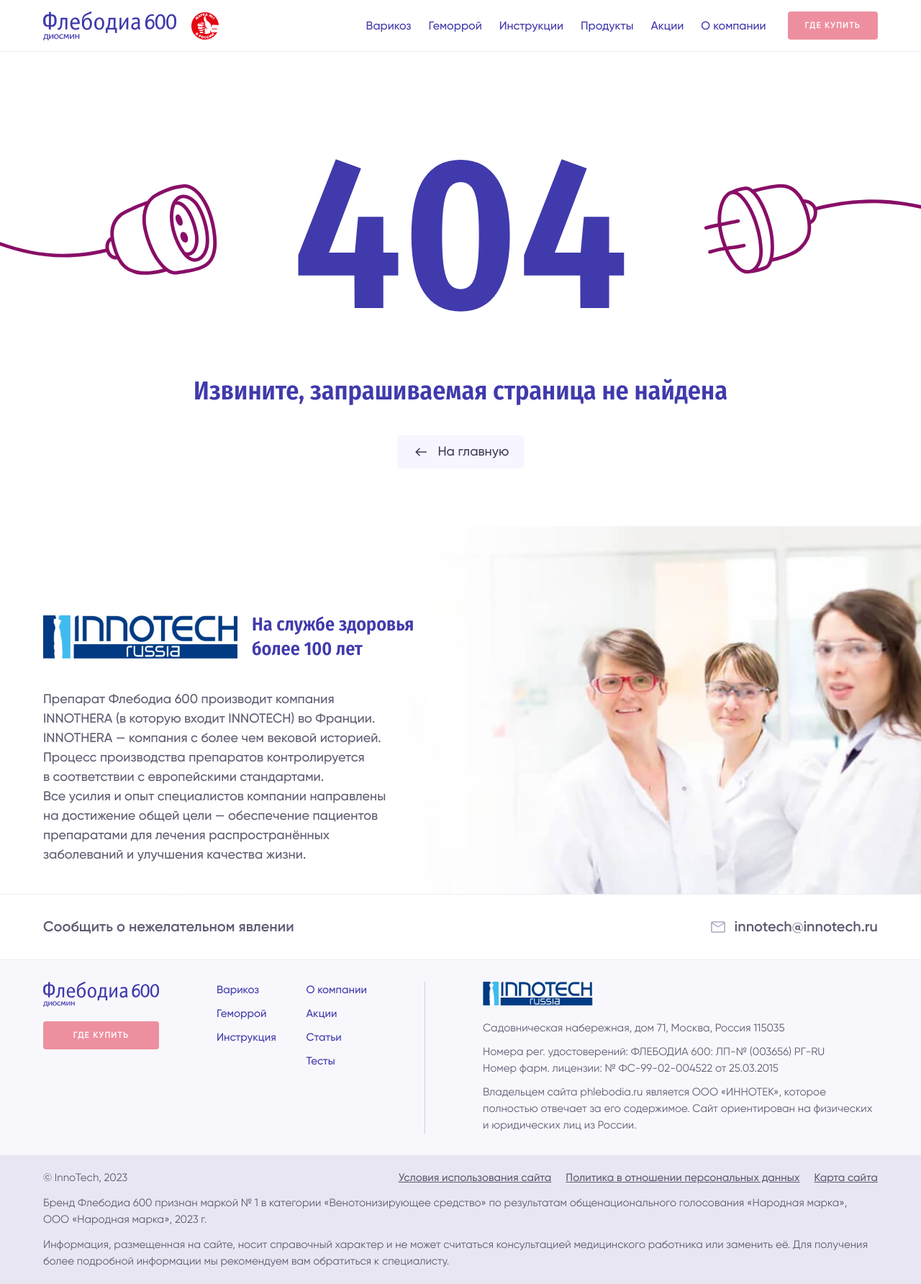
After one commit to htmltest/project228, a PHP site: page /phlebodia-00-404.html in a window 1280 px wide. The commit adds this page. Shown: the whole page at 72% size. Run offline with PHP 8.4, Linux system fonts and the light colour scheme.

Commit message:
updates
404 ошибка
- новая страница

Технические работы / Временно недоступна
- за референс брали страницу "Сервис временно недоступен", которую мы недавно делали для ЛК ДМС

Варикоз
- заказчик просит сделать анимацию как на старой версии страницы

Варикоз
- в блоке "Почему Флебодиа..." в попапе у "Оптимальной дозы" нужно поставить сноску

Общие моменты
- добавить кнопку "Где купить" в мобилке в шапке

```diff
--- a/css/styles.css
+++ b/css/styles.css
@@ -426,12 +426,14 @@
     .header-menu ul li {margin:0; border-top:1px solid rgba(168, 168, 191, 0.2)}
     .header-menu ul li a {padding:20px 56px 20px 20px; color:#403AAC; border-radius:0; position:relative}
     .header-menu ul li.active a::after {content:""; position:absolute; right:20px; top:17px; width:36px; height:36px; background:url(../images/header-menu-active.svg) no-repeat}
-    .header-buy {display:none}
+    .header-buy {display:none; margin:0; border-top:1px solid rgba(168, 168, 191, 0.2); padding:20px 20px 0 20px}
+    .menu-mobile-open .header-buy {display:block}
+    .header-buy .btn {width:100%}
 }
 
 .header-mobile {display:none}
 @media (max-width:1199px) {
-    .header-mobile {display:block; border-top:1px solid rgba(168, 168, 191, 0.2); padding:20px}
+    .header-mobile {display:block; padding:12px 20px 20px 20px}
     .header-mobile-contacts a {display:flex; margin:10px 0 0 0; align-items:center; justify-content:center; border:1px solid #E9E6F3; border-radius:4px; padding:15px 0 13px 0; color:#5C5C73; font-weight:600; font-size:15px; line-height:20px; text-decoration:none}
     .header-mobile-contacts a:first-child {margin:0}
     .header-mobile-contacts a svg {width:19px; height:19px; margin:-2px 10px 0 0; fill:#A8A8BF}
@@ -947,13 +949,39 @@
 .varicose-welcome-box-label-2 {position:absolute; right:30px; top:151px; font-size:10px; line-height:15px; color:#6F2782; text-transform:uppercase; transform:rotate(-90deg); white-space:nowrap}
 .varicose-welcome-brand {position:absolute; left:-18px; top:324px; width:130px}
 .varicose-welcome-brand img {display:block; width:100%}
-.varicose-welcome-legs {position:absolute; right:-7px; bottom:0; width:340px}
+.varicose-welcome-legs {position:absolute; right:7px; bottom:0; width:312px}
 .varicose-welcome-legs img {display:block; width:100%}
 .varicose-welcome-text {position:absolute; font-weight:600; font-size:48px; line-height:58px; color:#6F2782}
 .fonts-loaded .varicose-welcome-text {font-family:FiraSansCondensed, sans-serif}
-.varicose-welcome-text-1 {right:276px; bottom:395px}
-.varicose-welcome-text-2 {right:309px; bottom:319px}
-.varicose-welcome-text-3 {right:297px; bottom:243px}
+.varicose-welcome-text-1 {right:276px; bottom:395px; animation:legAnim1 8s ease-in-out infinite}
+.varicose-welcome-text-2 {right:309px; bottom:319px; animation:legAnim2 8s ease-in-out infinite}
+.varicose-welcome-text-3 {right:297px; bottom:243px; animation:legAnim3 8s ease-in-out infinite}
+
+.varicose-welcome-legs-1 {animation:legAnim1 8s ease-in-out infinite}
+.varicose-welcome-legs-2 {animation:legAnim2 8s ease-in-out infinite}
+.varicose-welcome-legs-3 {animation:legAnim3 8s ease-in-out infinite}
+
+@-webkit-keyframes legAnim1 {
+    0% {opacity:1}
+    25% {opacity:0}
+    50% {opacity:0}
+    75% {opacity:0}
+    to {opacity:1}
+}
+@-webkit-keyframes legAnim2 {
+    0% {opacity:1}
+    25% {opacity:1}
+    50% {opacity:0}
+    75% {opacity:0}
+    to {opacity:1}
+}
+@-webkit-keyframes legAnim3 {
+    0% {opacity:1}
+    25% {opacity:1}
+    50% {opacity:1}
+    75% {opacity:0}
+    to {opacity:1}
+}
 
 @media (max-width:1199px) {
     .varicose-welcome {padding:40px 0 0 0}
@@ -1019,7 +1047,10 @@
 .varicose-reasons-item-info svg {display:block; width:24px; height:24px; fill:rgba(92, 92, 115, 0.5); transition:fill 0.2s}
 .varicose-reasons-item-info:hover svg {fill:#EE8F9F}
 .varicose-reasons-item-info-text {display:none; position:absolute; right:-85px; top:27px; width:350px; padding:20px; font-weight:500; font-size:15px; line-height:23px; letter-spacing:0.01em; background:#FFFFFF; border-radius:6px; box-shadow:0px 0px 24px rgba(0, 0, 0, 0.1); color:#3E3E59}
+.varicose-reasons-item-info-text::before {content:""; position:absolute; left:0; top:-27px; right:0; height:27px; background:transparent}
 .varicose-reasons-item-info:hover .varicose-reasons-item-info-text {display:block}
+.varicose-reasons-item-info-text sup {display:inline-block; vertical-align:top; margin:0 0 0 3px; font-weight:500; font-size:10px; line-height:10px; border-bottom:1px dotted #3E3E59; transition:border-color 0.2s}
+.varicose-reasons-item-info-text sup:hover {border-color:transparent}
 
 @media (max-width:1199px) {
     .varicose-reasons {display:block; margin:20px 0 0 0}
@@ -1877,3 +1908,62 @@
 @media (max-width:1199px) {
     .window-general {width:335px}
 }
+
+.page-404 {margin:60px 0 80px 0; position:relative}
+.page-404::before {content:""; position:absolute; left:50%; top:124px; width:1920px; height:126px; margin:0 0 0 -960px; background:url(../images/page-404-bg.svg) no-repeat; background-size:100%}
+.page-404-title {position:relative; text-align:center; font-weight:600; font-size:300px; line-height:390px; color:#403AAC}
+.fonts-loaded .page-404-title {font-family:FiraSansCondensed, sans-serif}
+.page-404-text {position:relative; text-align:center; font-weight:600; font-size:36px; line-height:43px; color:#403AAC}
+.fonts-loaded .page-404-text {font-family:FiraSansCondensed, sans-serif}
+.page-404-link {margin:40px 0 0 0; display:flex; justify-content:center}
+.page-404-link a {display:flex; align-items:center; padding:10px 20px; font-size:18px; line-height:25px; color:#3E3E59; background:#F7F5FF; border-radius:4px; transition:background 0.2s, color 0.2s}
+.page-404-link a:hover {color:#FFFFFF; background:#403AAC}
+.page-404-link a svg {width:26px; height:26px; margin:0 10px 0 0; fill:#3E3E59; transition:fill 0.2s}
+.page-404-link a:hover svg {fill:#FFFFFF}
+
+@media (max-width:1199px) {
+    .page-404 {margin:100px 0}
+    .page-404::before {width:485px; height:32px; top:31px; margin:0 0 0 -243px}
+    .page-404-title {font-size:72px; line-height:94px}
+    .page-404-text {font-size:24px; line-height:29px}
+}
+
+.page-404+.main-footer {padding:120px 0 0 0; min-height:511px; margin:0 0 -120px 0}
+.page-404+.main-footer::before {height:511px; background-position:center -80px}
+
+@media (max-width:1199px) {
+    .page-404+.main-footer {padding:80px 0 0 0; min-height:0; margin:0}
+}
+
+.page-unavailable .wrapper-inner {padding-top:60px}
+.header-unavailable {display:flex; align-items:center}
+
+@media (max-width:1199px) {
+    .page-unavailable .wrapper-inner {padding-top:16px}
+}
+
+.unavailable {margin:200px 0; position:relative}
+.unavailable::before {content:""; position:absolute; left:50%; top:-200px; width:1680px; height:572px; margin:0 0 0 -840px; background:url(../images/page-unavailable.svg) no-repeat; background-size:100%}
+.unavailable-title {max-width:320px; font-weight:600; font-size:48px; line-height:58px; color:#403AAC; position:relative}
+.fonts-loaded .unavailable-title {font-family:FiraSansCondensed, sans-serif}
+.unavailable-text {position:relative; max-width:320px; margin:20px 0 0 0; font-size:20px; line-height:30px}
+
+@media (max-width:1199px) {
+    .unavailable {margin:307px 0 100px 0}
+    .unavailable::before {top:-231px; width:447px; height:213px; margin:0 0 0 -223px; background:url(../images/page-unavailable-mobile.svg) no-repeat; background-size:100%}
+    .unavailable-title {max-width:240px; font-size:36px; line-height:43px}
+    .unavailable-text {max-width:280px; font-size:18px; line-height:27px}
+}
+
+.footer-unavailable {background:#E9E6F3; padding:20px 0}
+.footer-unavailable .container {display:flex; align-items:center; justify-content:space-between}
+.footer-unavailable-left {display:flex; align-items:center}
+.footer-unavailable-logo svg {display:block; width:185px; height:40px; fill:#403AAC}
+.footer-unavailable-brand {margin:0 0 0 20px; width:40px}
+.footer-unavailable-brand img {display:block; width:100%}
+.footer-unavailable-copyrights {font-weight:normal; font-size:15px; line-height:23px}
+
+@media (max-width:1199px) {
+    .footer-unavailable .container {display:block}
+    .footer-unavailable-copyrights {margin:20px 0 0 0}
+}
--- a/index.html
+++ b/index.html
@@ -64,6 +64,8 @@
 
                     <h3>Служебные страницы</h3>
                     <p><a href="phlebodia-00-typography.html">Типографика</a></p>
+                    <p><a href="phlebodia-00-404.html">Страница 404</a></p>
+                    <p><a href="phlebodia-00-unavailable.html">Сайт временно не доступен</a></p>
 
                     <h3>Попапы</h3>
                     <p><a href="windows/general.html" class="window-link">Общий попап</a></p>
--- /dev/null
+++ b/phlebodia-00-404.html
@@ -0,0 +1,195 @@
+<!DOCTYPE html>
+<html lang="ru">
+    <head>
+        <meta charset="utf-8">
+        <title>Флебодиа</title>
+
+        <link rel="stylesheet" href="css/styles.css">
+        <link rel="stylesheet" href="js/swiper/swiper-bundle.min.css" />
+        <link rel="stylesheet" href="js/select2/select2.css">
+
+        <link rel="apple-touch-icon-precomposed" sizes="57x57" href="apple-touch-icon-57x57.png">
+        <link rel="apple-touch-icon-precomposed" sizes="114x114" href="apple-touch-icon-114x114.png">
+        <link rel="apple-touch-icon-precomposed" sizes="72x72" href="apple-touch-icon-72x72.png">
+        <link rel="apple-touch-icon-precomposed" sizes="144x144" href="apple-touch-icon-144x144.png">
+        <link rel="apple-touch-icon-precomposed" sizes="60x60" href="apple-touch-icon-60x60.png">
+        <link rel="apple-touch-icon-precomposed" sizes="120x120" href="apple-touch-icon-120x120.png">
+        <link rel="apple-touch-icon-precomposed" sizes="76x76" href="apple-touch-icon-76x76.png">
+        <link rel="apple-touch-icon-precomposed" sizes="152x152" href="apple-touch-icon-152x152.png">
+        <link rel="icon" type="image/png" href="favicon-196x196.png" sizes="196x196">
+        <link rel="icon" type="image/png" href="favicon-96x96.png" sizes="96x96">
+        <link rel="icon" type="image/png" href="favicon-32x32.png" sizes="32x32">
+        <link rel="icon" type="image/png" href="favicon-16x16.png" sizes="16x16">
+        <link rel="icon" type="image/png" href="favicon-128.png" sizes="128x128">
+        <meta name="application-name" content="Флебодиа">
+        <meta name="msapplication-TileColor" content="#FFFFFF">
+        <meta name="msapplication-TileImage" content="mstile-144x144.png">
+        <meta name="msapplication-square70x70logo" content="mstile-70x70.png">
+        <meta name="msapplication-square150x150logo" content="mstile-150x150.png">
+        <meta name="msapplication-wide310x150logo" content="mstile-310x150.png">
+        <meta name="msapplication-square310x310logo" content="mstile-310x310.png">
+
+        <meta http-equiv="x-ua-compatible" content="ie=edge">
+        <meta name="viewport" content="width=device-width">
+    </head>
+
+    <body>
+
+        <!-- wrapper -->
+        <div class="wrapper">
+
+            <!-- wrapper inner -->
+            <div class="wrapper-inner">
+
+                <header>
+                    <div class="container">
+                        <div class="header-left">
+                            <div class="header-logo"><a href="#"><svg><use xlink:href="images/sprite.svg#logo"></use></svg></a></div>
+                            <div class="header-brand"><img src="images/brand-1.svg" alt=""></div>
+                        </div>
+                        <a href="#" class="menu-mobile-link"><svg><use xlink:href="images/sprite.svg#menu-mobile-link"></use></svg><svg><use xlink:href="images/sprite.svg#menu-mobile-close"></use></svg></a>
+                        <div class="header-right">
+                            <div class="header-menu">
+                                <ul>
+                                    <li><a href="#">Варикоз</a></li>
+                                    <li><a href="#">Геморрой</a></li>
+                                    <li><a href="#">Инструкции</a></li>
+                                    <li><a href="#">Продукты</a></li>
+                                    <li class="expert-link"><a href="#">Cпециалистам</a></li>
+                                    <li><a href="#">Акции</a></li>
+                                    <li><a href="#">О&nbsp;компании</a></li>
+                                </ul>
+                            </div>
+                            <div class="header-buy"><a href="#buy" class="btn btn-small btn-red page-link">Где купить</a></div>
+                            <div class="header-mobile">
+                                <div class="header-mobile-contacts">
+                                    <a href="tel:+74956400458"><svg><use xlink:href="images/sprite.svg#footer-contacts-phone"></use></svg>+7 (495) 640 04 58</a>
+                                    <a href="mailto:innotech@innotech.ru"><svg><use xlink:href="images/sprite.svg#footer-contacts-email"></use></svg>innotech@innotech.ru</a>
+                                </div>
+                                <div class="header-mobile-feedback">
+                                    <div class="header-mobile-feedback-title">Остались вопросы и&nbsp;предложения? Свяжитесь с&nbsp;нами</div>
+                                </div>
+                            </div>
+                        </div>
+                    </div>
+                </header>
+
+                <!-- container -->
+                <div class="container">
+
+                    <div class="page-404">
+                        <div class="page-404-title">404</div>
+                        <div class="page-404-text">Извините, запрашиваемая страница не&nbsp;найдена</div>
+                        <div class="page-404-link"><a href="#"><svg><use xlink:href="images/sprite.svg#breadcrumbs-mobile"></use></svg>На главную</a></div>
+                    </div>
+
+                    <!-- main footer -->
+                    <div class="main-footer">
+                        <div class="innotech-footer">
+                            <div class="innotech-footer-header">
+                                <div class="innotech-footer-header-logo"><img src="images/innotech-footer.png" alt=""></div>
+                                <div class="innotech-footer-header-text">На&nbsp;службе здоровья более 100 лет</div>
+                            </div>
+                            <div class="innotech-footer-mobile-photo"><img src="images/innotech-footer-mobile-photo.jpg" alt=""></div>
+                            <div class="innotech-footer-text">
+                                <p>Препарат Флебодиа 600 производит компания INNOTHERA (в&nbsp;которую входит INNOTECH) во&nbsp;Франции.</p>
+                                <p>INNOTHERA&nbsp;&mdash; компания с&nbsp;более чем вековой историей.</p>
+                                <p>Процесс производства препаратов контролируется в&nbsp;соответствии с&nbsp;европейскими стандартами.</p>
+                                <p>Все усилия и&nbsp;опыт специалистов компании направлены на&nbsp;достижение общей цели&nbsp;&mdash; обеспечение пациентов препаратами для лечения распространённых заболеваний и&nbsp;улучшения качества жизни.</p>
+                            </div>
+                            <div class="innotech-footer-text-more"><a href="#"><svg><use xlink:href="images/sprite.svg#text-more-link"></use></svg><span>Подробнее</span><span>Свернуть</span></a></div>
+                        </div>
+                    </div>
+                    <!-- main footer END -->
+
+                </div>
+                <!-- container END -->
+
+            </div>
+            <!-- wrapper inner END -->
+
+            <footer>
+                <div class="footer-contacts">
+                    <div class="container">
+                        <div class="footer-contacts-feedback">Сообщить о&nbsp;нежелательном явлении</div>
+                        <div class="footer-contacts-list">
+                            <div class="footer-contacts-list-item">
+                                <a href="mailto:innotech@innotech.ru"><svg><use xlink:href="images/sprite.svg#footer-contacts-email"></use></svg>innotech@innotech.ru</a>
+                            </div>
+                        </div>
+                    </div>
+                </div>
+
+                <div class="footer-container">
+                    <div class="container">
+                        <div class="footer-container-info">
+                            <div class="footer-container-left">
+                                <div class="footer-container-logo"><svg><use xlink:href="images/sprite.svg#logo"></use></svg></div>
+                                <div class="footer-container-buy"><a href="#buy" class="btn btn-small btn-red page-link">Где купить</a></div>
+                            </div>
+                            <div class="footer-container-menu">
+                                <ul>
+                                    <li><a href="#">Варикоз</a></li>
+                                    <li><a href="#">Геморрой</a></li>
+                                    <li><a href="#">Инструкция</a></li>
+                                    <li class="expert-link"><a href="#">Экспертам</a></li>
+                                    <li><a href="#">О&nbsp;компании</a></li>
+                                    <li><a href="#">Акции</a></li>
+                                    <li><a href="#">Статьи</a></li>
+                                    <li><a href="#">Тесты</a></li>
+                                </ul>
+                            </div>
+                        </div>
+                        <div class="footer-container-innotech">
+                            <div class="footer-container-innotech-logo"><img src="images/footer-innotech.png" alt=""></div>
+                            <div class="footer-container-innotech-text">
+                                <p>Садовническая набережная, дом 71, Москва, Россия 115035</p>
+                                <p>Номера рег. удостоверений: ФЛЕБОДИА 600: ЛП-&#8470; (003656) РГ-RU<br> Номер фарм. лицензии: &#8470; ФС-99-02-004522 от&nbsp;25.03.2015</p>
+                                <p>Владельцем сайта phlebodia.ru является ООО &laquo;ИННОТЕК&raquo;, которое полностью отвечает за&nbsp;его содержимое. Сайт ориентирован на&nbsp;физических и&nbsp;юридических лиц из&nbsp;России.</p>
+                            </div>
+                        </div>
+                    </div>
+                </div>
+
+                <div class="footer-bottom">
+                    <div class="container">
+                        <div class="footer-bottom-info">
+                            <div class="footer-bottom-copyrights">&copy;&nbsp;InnoTech, 2023</div>
+                            <div class="footer-bottom-links">
+                                <div class="footer-bottom-link"><a href="#">Условия использования сайта</a></div>
+                                <div class="footer-bottom-link"><a href="#">Политика в&nbsp;отношении персональных данных</a></div>
+                                <div class="footer-bottom-link"><a href="#">Карта сайта</a></div>
+                            </div>
+                        </div>
+                        <div class="footer-bottom-text">
+                            <p>Бренд Флебодиа 600 признан маркой &#8470;&nbsp;1&nbsp;в категории &laquo;Венотонизирующее средство&raquo; по&nbsp;результатам общенационального голосования &laquo;Народная марка&raquo;,<br> ООО &laquo;Народная марка&raquo;, 2023&nbsp;г.</p>
+                            <p>Информация, размещенная на&nbsp;сайте, носит справочный характер и&nbsp;не&nbsp;может считаться консультацией медицинского работника или заменить&nbsp;её. Для получения более подробной информации мы&nbsp;рекомендуем вам обратиться к&nbsp;специалисту.</p>
+                        </div>
+                    </div>
+                </div>
+            </footer>
+
+            <a href="#" class="up-link"><svg><use xlink:href="images/sprite.svg#up-link"></use></svg></a>
+        </div>
+        <!-- wrapper END -->
+
+        <script>
+            var pathTemplate = './';
+        </script>
+        <script src="js/fonts.js"></script>
+
+        <script src="js/jquery-3.4.1.min.js"></script>
+        <script src="js/swiper/swiper-bundle.min.js"></script>
+        <script src="js/jquery.mask.min.js"></script>
+        <script src="js/validation/jquery.validate.min.js"></script>
+        <script src="js/validation/messages_ru.js"></script>
+        <script src="js/select2/select2.min.js"></script>
+        <script src="js/select2/ru.js"></script>
+        <script src="js/fileupload/jquery.ui.widget.js"></script>
+        <script src="js/fileupload/jquery.iframe-transport.js"></script>
+        <script src="js/fileupload/jquery.fileupload.js"></script>
+        <script src="js/fileupload/jquery.fileupload-ui.js"></script>
+        <script src="js/tools.js"></script>
+
+    </body>
+</html>
```
Also changed, not shown: phlebodia-00-unavailable.html (added, +79 -0 lines), phlebodia-02-varicose.html (+5 -2 lines), images/page-404-bg.svg (added), images/page-unavailable-mobile.svg (added), images/page-unavailable.svg (added), images/varicose-welcome-legs-2.png (added), images/varicose-welcome-legs-3.png (added), images/varicose-welcome-legs-4.png (added), images/varicose-welcome-legs.png.
